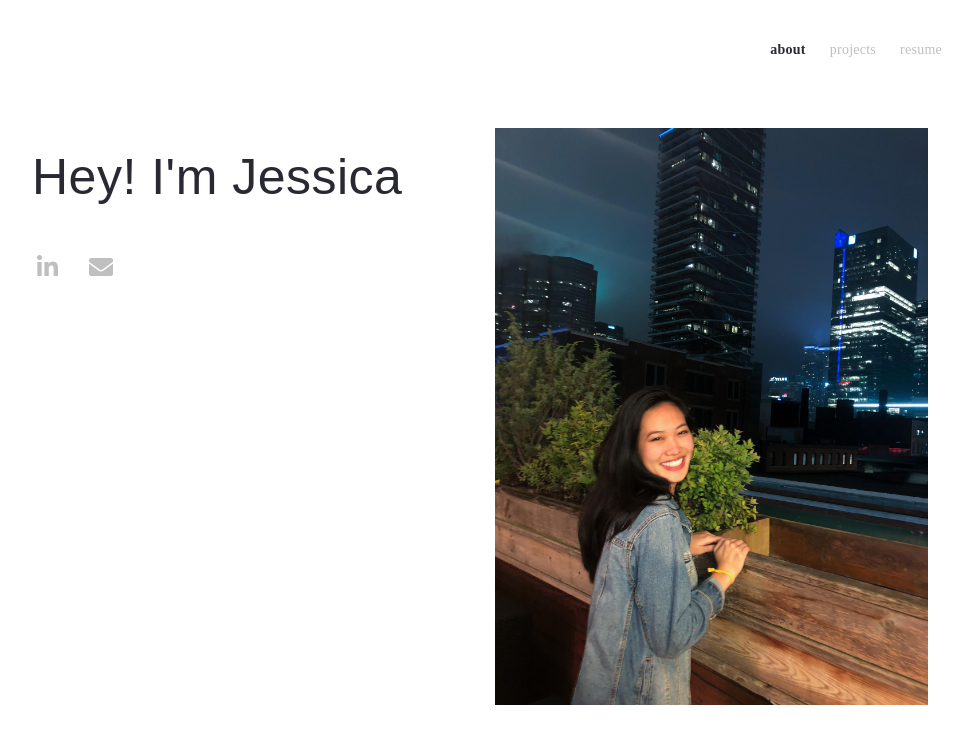
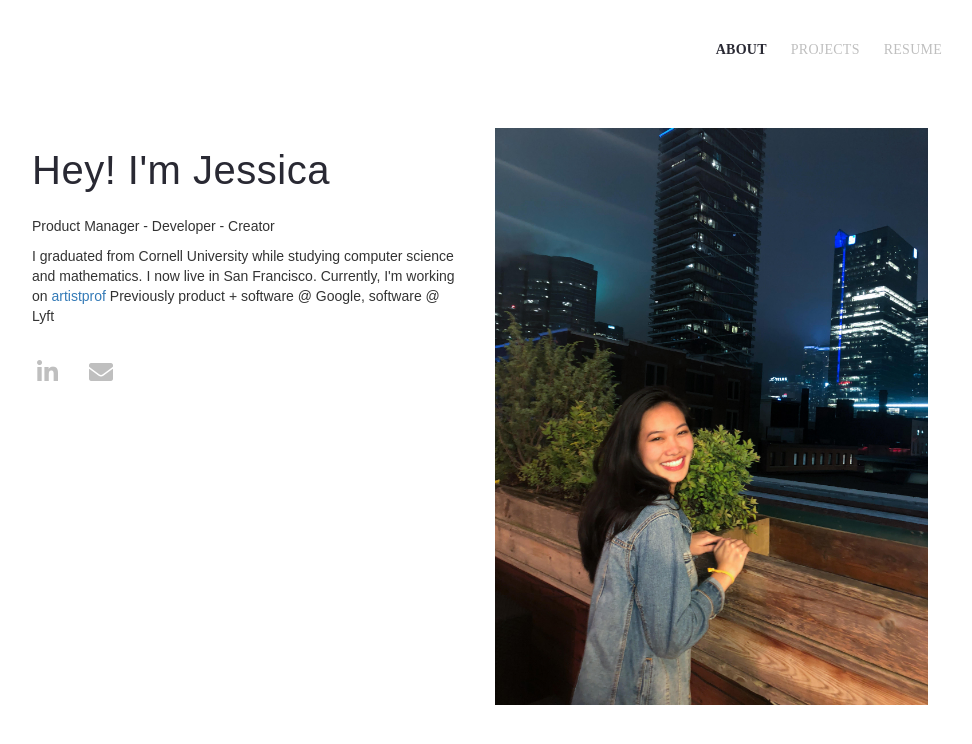
Before and after one commit to jessicahong9/jessicahong9.github.io, a website: page index.html in a window 1280 px wide. Shown: the whole page, without its empty margins (160-1132 px from the left). Drawn offline with nearby package versions, Linux system fonts and the light colour scheme; a web font is replaced by a local one.

Commit message:
add some text to about

```diff
--- a/index.html
+++ b/index.html
@@ -27,6 +27,15 @@
             <header>
                 Hey! I'm Jessica
             </header>
+            <p style>
+                Product Manager - Developer - Creator
+            </p>
+            <p>
+                I graduated from Cornell University while studying computer science and mathematics.
+                I now live in San Francisco.
+                Currently, I'm working on <a href="https://www.artistprof.com" target="_blank">artistprof</a>
+                Previously product + software @ Google, software @ Lyft
+            </p>
             <h2 style="font-weight: 400;">
                 <div class="row" style="width: 100%; display: flex; align-items: center; margin-left:-8px;">
                     <a href="https://www.linkedin.com/in/jessicahong9/" style="padding-left: 5px; text-decoration: none;"
--- a/scripts/elements.js
+++ b/scripts/elements.js
@@ -27,17 +27,17 @@ function generateNavbar(nav, selectedItem) {
         .attr("class", selectedItem == "about" ? "active" : "")
         .append("a")
         .attr("href", "/index.html")
-        .text("about")
+        .text("ABOUT")
     links.append("div")
         .attr("class", selectedItem == "projects" ? "active" : "")
         .append("a")
         .attr("href", "/projects.html")
-        .text("projects")
+        .text("PROJECTS")
     links.append("div")
         .attr("class", selectedItem == "resume" ? "active" : "")
         .append("a")
         .attr("href", "/JessicaHongResume.pdf")
-        .text("resume")
+        .text("RESUME")
 }
 
 function generateFooter(foot) {
--- a/styles/fonts.css
+++ b/styles/fonts.css
@@ -123,7 +123,7 @@ h6 {
 
 @media screen and (min-width: 400px) {
     header {
-        font-size: 50px;
+        font-size: 40px;
         transition: .2s ease;
     }
 }
```
